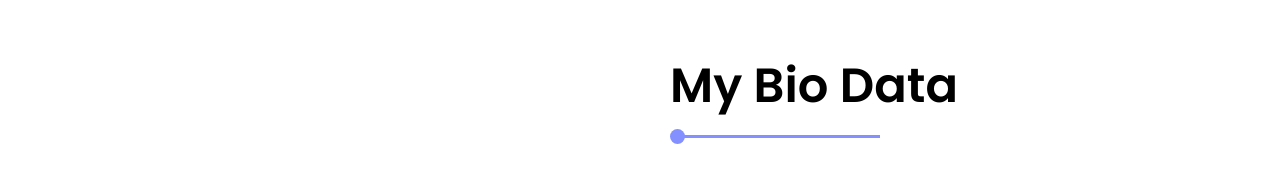
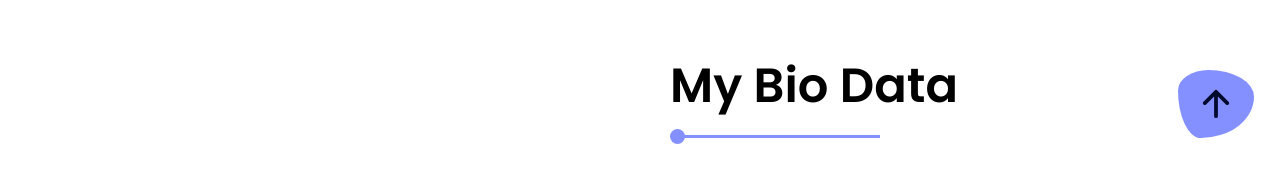
Before and after one commit to cssrgit/react-webapp-temp, a React (Create React App) app: page / in a window 1280 px wide. Shown: the part 620-800 px from the top of the page. Built offline with nearby package versions, Linux system fonts and the light colour scheme.

Commit message:
create scroll top component

```diff
--- a/package.json
+++ b/package.json
@@ -14,6 +14,7 @@
     "react-dom": "^17.0.2",
     "react-router-dom": "^6.2.2",
     "react-scripts": "5.0.0",
+    "react-use": "^17.3.2",
     "swiper": "^8.0.7",
     "web-vitals": "^2.1.0"
   },
--- a/src/App.js
+++ b/src/App.js
@@ -7,6 +7,7 @@ import { HeroComponent } from "./components/hero/hero";
 import { HireMe } from "./components/hireMe/hireMe";
 import { Portfolio } from "./components/portfolio/portfolio";
 import { RoutesComponent } from "./components/routes/routes";
+import { ScrollTop } from "./components/scrollTop/scrollTop";
 import { Service } from "./components/service/service";
 import Testimonial from "./components/testimonial/testimonial";
 
@@ -23,6 +24,7 @@ function App() {
       <HireMe />
       <Contact />
       <Footer />
+      <ScrollTop />
     </div>
   );
 }
--- a/src/components/routes/routes.js
+++ b/src/components/routes/routes.js
@@ -1,12 +1,13 @@
 import React from "react";
 import { Route, Routes } from "react-router-dom";
+import { HeroComponent } from "../hero/hero";
 import { Navbar } from "../navbar/navbar";
 export const RoutesComponent = () => {
   return (
     <>
       <Navbar />
       <Routes>
-        <Route path="/" />
+        <Route path="/" component={HeroComponent} />
       </Routes>
     </>
   );
--- /dev/null
+++ b/src/components/scrollTop/scrollTop.css
@@ -0,0 +1,31 @@
+.scroll-top{
+    position: fixed;
+    right: 2%;
+    bottom: 5%;
+    cursor: pointer;
+}
+
+
+.scroll-top ion-icon{
+    width: 4rem;
+    height:4rem;
+    background-color: var(--helper);
+    display: inline-block;
+    padding: 1.4rem 1.8rem;
+    color: var(--heading);
+    z-index: 1;
+    animation: water-wave 3s linear infinite;
+}
+
+@keyframes water-wave{
+    0%{
+        border-radius:56% 44% 70% 30% / 30% 54% 46% 70% ;
+    }
+    50%{
+        border-radius: 30% 70% 70% 30% / 30% 30% 70% 70%  ;
+    }
+    100%{
+        border-radius: 56% 44% 70% 30% / 30% 54% 46% 70%;
+    }
+
+}
--- /dev/null
+++ b/src/components/scrollTop/scrollTop.js
@@ -0,0 +1,20 @@
+import React, { useEffect, useState } from "react";
+import { useWindowScroll } from "react-use";
+import "./scrollTop.css";
+
+export const ScrollTop = () => {
+  const { y: pageYOffset } = useWindowScroll();
+  const [visible, setVesible] = useState(false);
+
+  useEffect(() => {
+    if (pageYOffset > 400) return setVesible(true);
+    setVesible(false);
+  }, [pageYOffset]);
+
+  const smothScrol = () => window.scrollTo({ top: 0, behavior: "smooth" });
+  return (
+    <div className="scroll-top" onClick={smothScrol}>
+      <ion-icon name="arrow-up-outline"></ion-icon>
+    </div>
+  );
+};
```
Also changed, not shown: 2 other files (tests, documents, lock files or other folders).
